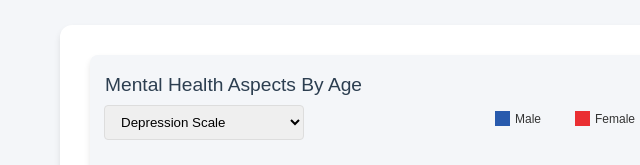
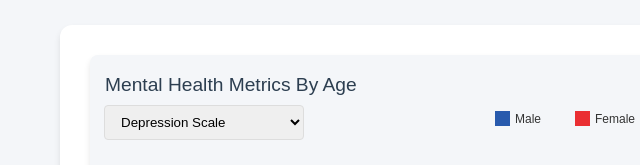
Before and after one commit to Arlouro/social-media-and-mental-health-data-visualization, a plain HTML site: page index.html in a window 1280 px wide. Shown: the part 211-376 px from the top of the page, 0-640 px from the left. Drawn offline with nearby package versions, Linux system fonts and the light colour scheme.

Commit message:
Updated README.md and header adjustments

```diff
--- a/index.html
+++ b/index.html
@@ -16,7 +16,7 @@
 
         <div class="chart-container">
             <div class="graph-card scatter-plot">
-                <div class="graph-header">Mental Health Aspects By Age</div>
+                <div class="graph-header">Mental Health Metrics By Age</div>
                 <div id="main-graph"></div>
             </div>
 
```
Also changed, not shown: 1 other file.
